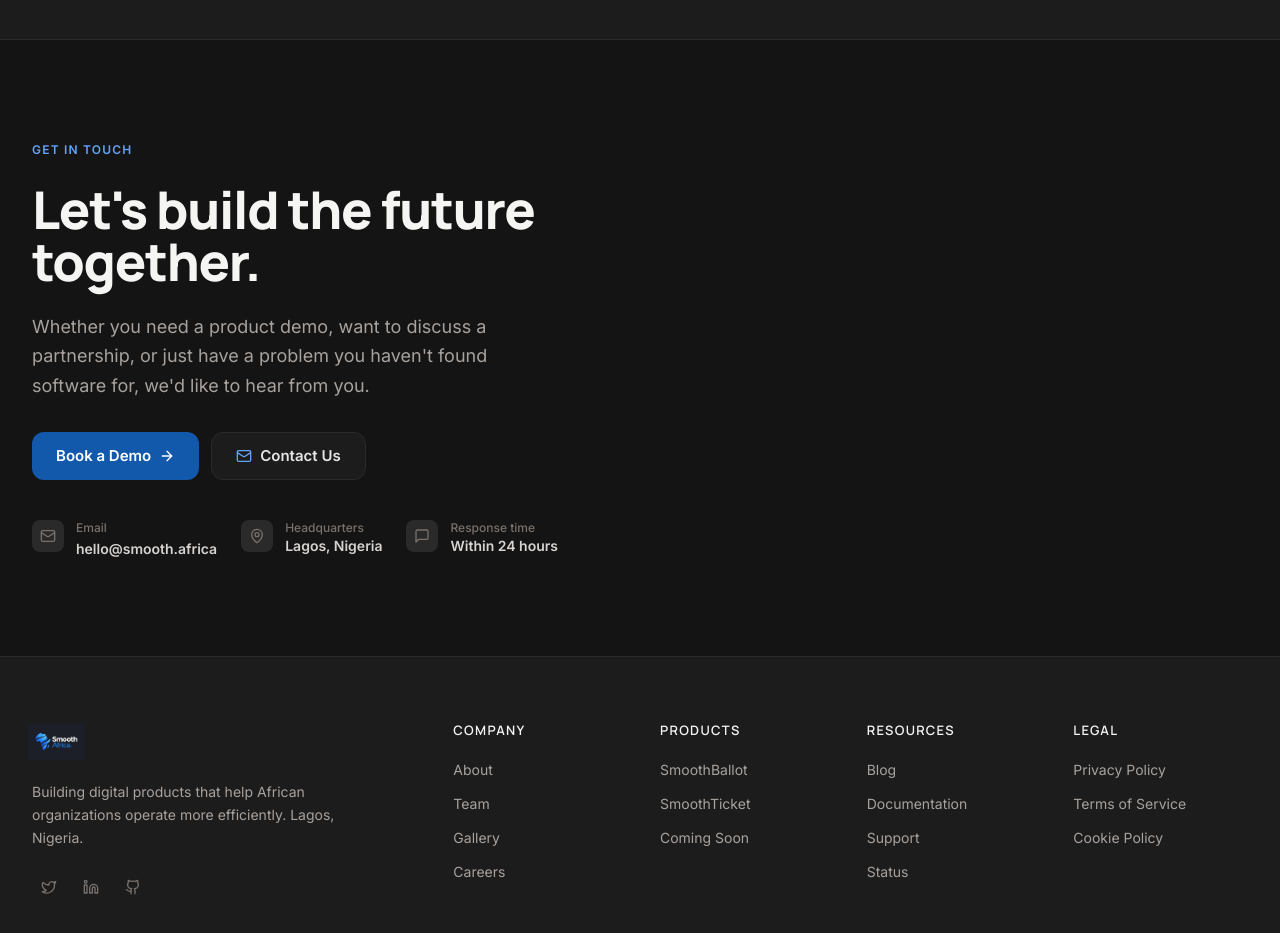
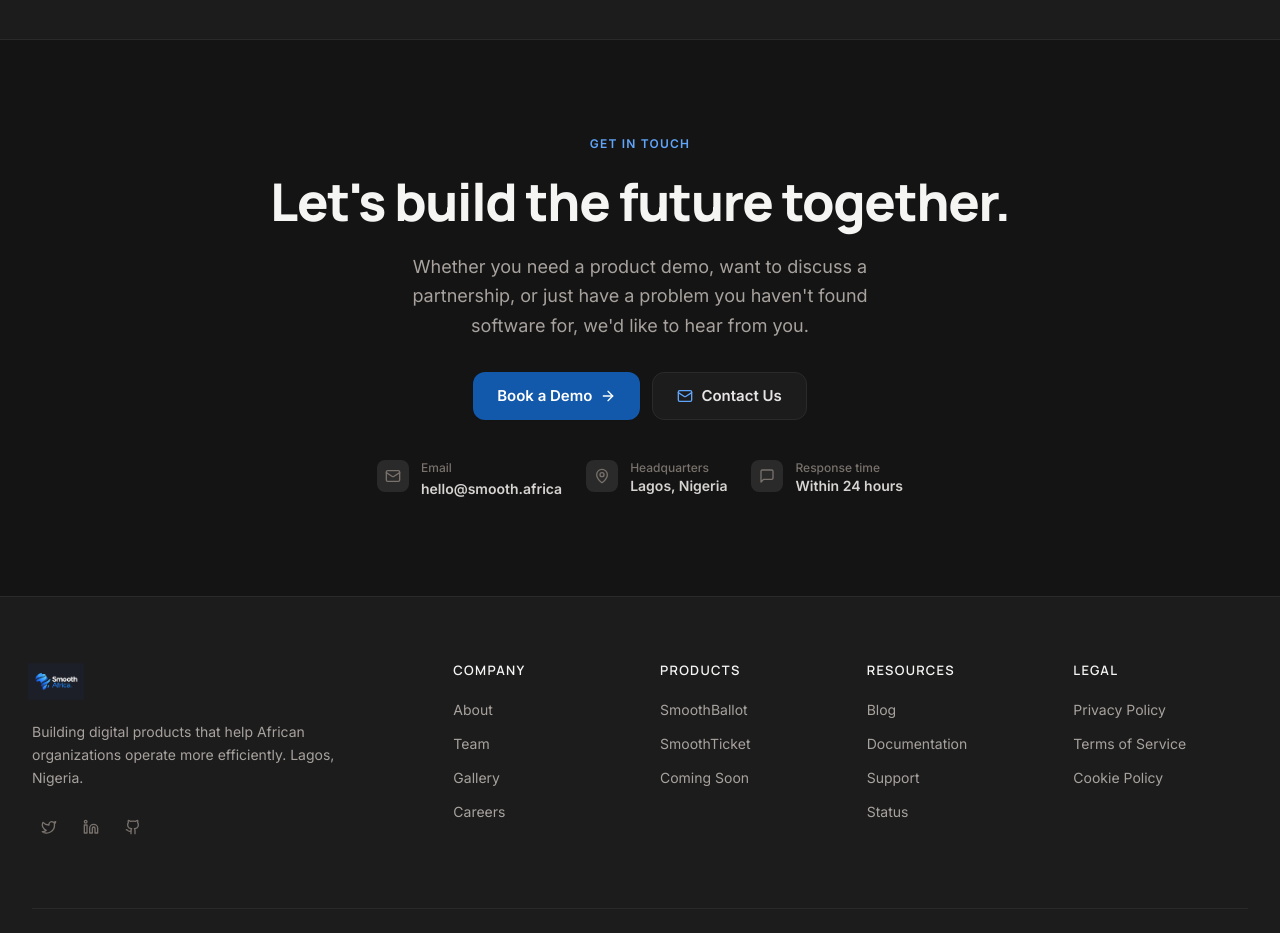
Before and after one commit to BAMSSA-DEVS/smooth.africa, a Next.js app: page / in a window 1280 px wide. Shown: the part 6940-7873 px from the top of the page. Built offline with nearby package versions, Linux system fonts and the light colour scheme.

Commit message:
Center align Contact section

```diff
--- a/components/ContactSection.tsx
+++ b/components/ContactSection.tsx
@@ -18,10 +18,9 @@
       className="py-24 bg-[#FAFAF9] dark:bg-[#141414] border-t border-stone-100 dark:border-[#2A2A2A]"
     >
       <div className="max-w-7xl mx-auto px-4 sm:px-6 lg:px-8">
-        <div ref={ref} className="grid grid-cols-1 lg:grid-cols-12 gap-12 lg:gap-16 items-start">
-
-          {/* Left — CTA */}
-          <div className="lg:col-span-7 space-y-6">
+        <div ref={ref} className="flex flex-col items-center text-center max-w-3xl mx-auto">
+          {/* CTA Content */}
+          <div className="space-y-6 flex flex-col items-center">
             <motion.span
               className="text-xs font-semibold uppercase tracking-widest text-[#1258AB] dark:text-blue-400"
               initial={{ opacity: 0, y: 16 }}
@@ -41,7 +40,7 @@
             </motion.h2>
 
             <motion.p
-              className="text-stone-500 dark:text-stone-400 text-lg leading-relaxed max-w-lg"
+              className="text-stone-500 dark:text-stone-400 text-lg leading-relaxed max-w-lg mx-auto"
               initial={{ opacity: 0, y: 16 }}
               animate={inView ? { opacity: 1, y: 0 } : {}}
               transition={{ duration: 0.6, delay: 0.15 }}
@@ -51,7 +50,7 @@
             </motion.p>
 
             <motion.div
-              className="flex flex-col sm:flex-row gap-3 pt-2"
+              className="flex flex-col sm:flex-row gap-3 pt-2 justify-center w-full"
               initial={{ opacity: 0, y: 16 }}
               animate={inView ? { opacity: 1, y: 0 } : {}}
               transition={{ duration: 0.6, delay: 0.22 }}
@@ -74,7 +73,7 @@
 
             {/* Info rows */}
             <motion.div
-              className="flex flex-col sm:flex-row gap-6 pt-4"
+              className="flex flex-col sm:flex-row gap-6 pt-4 justify-center text-left"
               initial={{ opacity: 0, y: 16 }}
               animate={inView ? { opacity: 1, y: 0 } : {}}
               transition={{ duration: 0.6, delay: 0.3 }}
```
